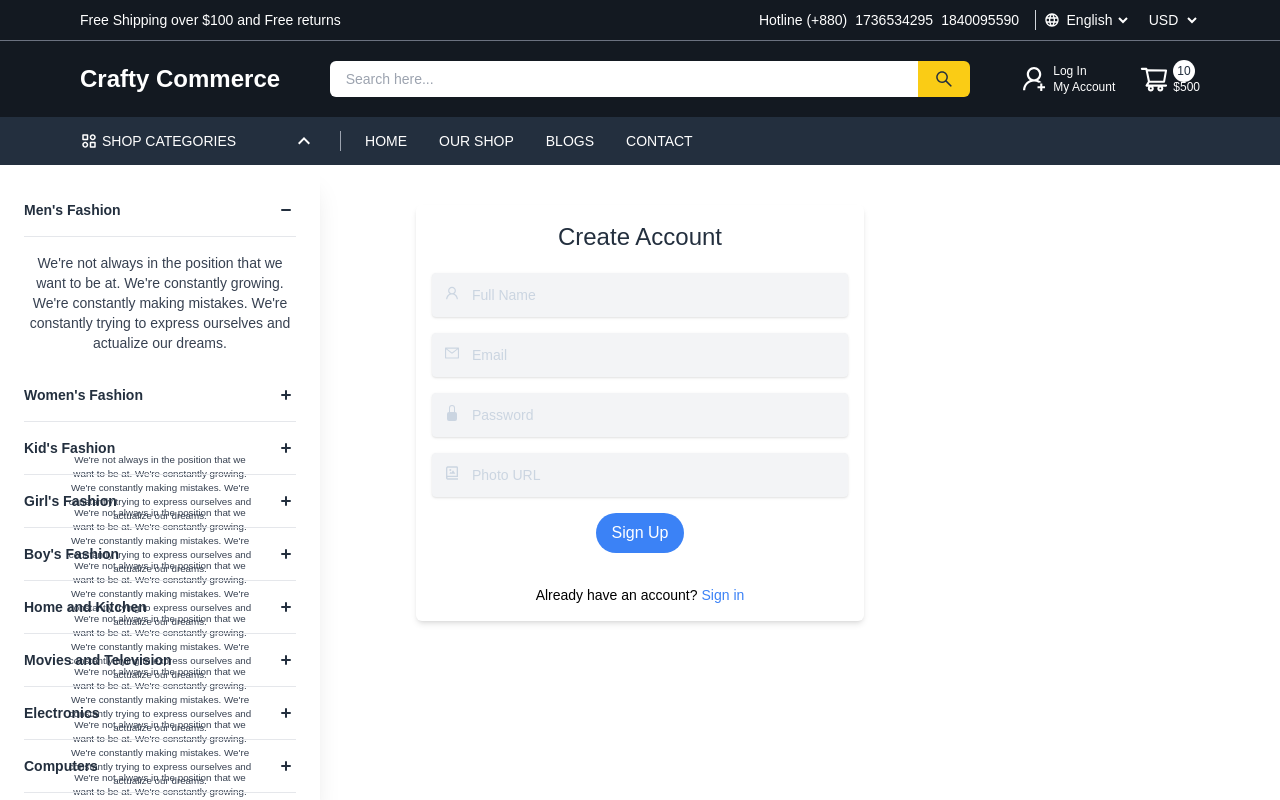
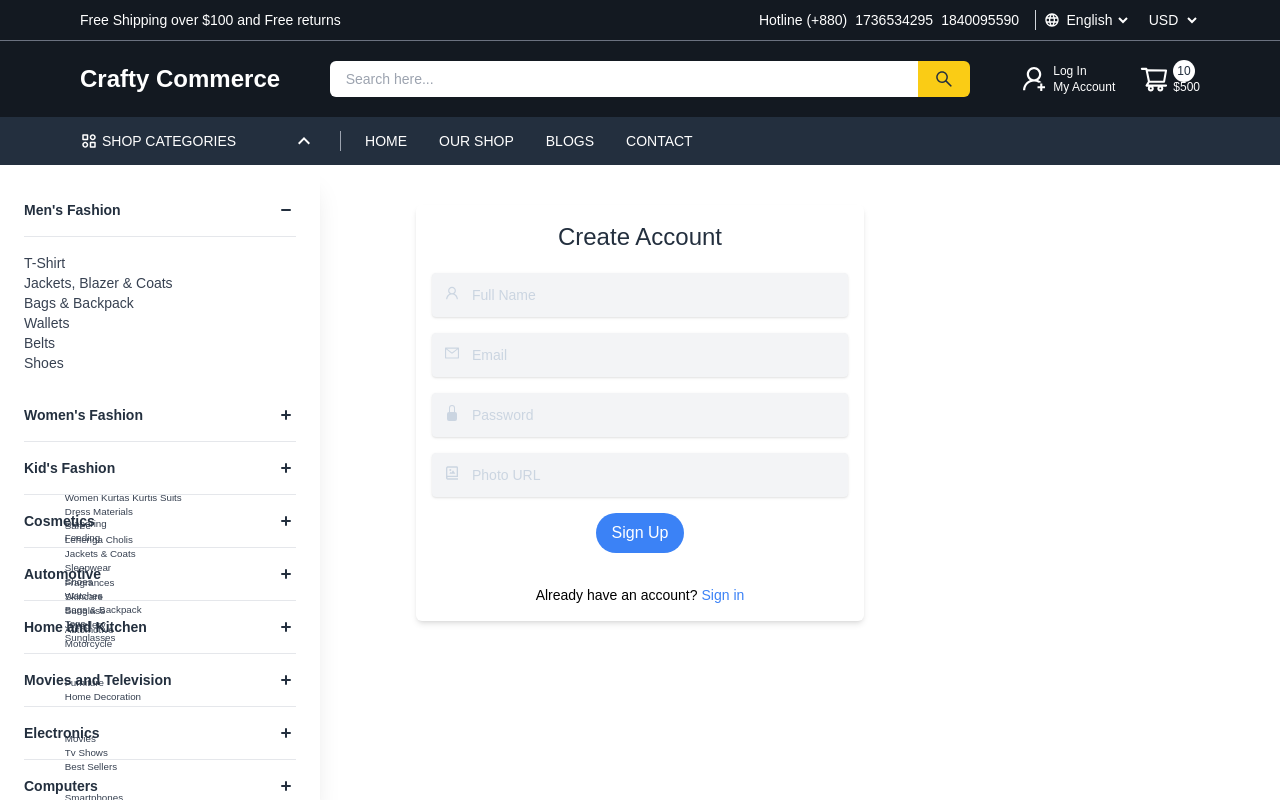
Before and after one commit to fulbabucse/amazon_client, a React (Create React App) app: page /sign-up in a window 1280 px wide. Both pictures are taken after a click on the button "SHOP CATEGORIES". Built offline with nearby package versions, Linux system fonts and the light colour scheme; no server answers.

Commit message:
save user info to mongodb

```diff
--- /dev/null
+++ b/public/cate.json
@@ -0,0 +1,94 @@
+[
+  {
+    "category_name": "Men's Fashion",
+    "sub_category": [
+      { "name": "T-Shirt", "link": "t-shirt" },
+      { "name": "Jackets, Blazer & Coats", "link": "men-jackets-coats" },
+      { "name": "bags & backpack", "link": "men-bags-backpack" },
+      { "name": "wallets", "link": "wallets" },
+      { "name": "belts", "link": "belts" },
+      { "name": "Shoes", "link": "men-shoes" }
+    ]
+  },
+  {
+    "category_name": "Women's Fashion",
+    "sub_category": [
+      {
+        "name": "women kurtas kurtis suits",
+        "link": "women-kurtas-kurtis-suits"
+      },
+      { "name": "dress materials", "link": "dress-materials" },
+      { "name": "saree", "link": "saree" },
+      { "name": "lehenga cholis", "link": "lehenga" },
+      { "name": "jackets & Coats", "link": "women-jackets-coats" },
+      { "name": "sleepwear", "link": "sleepwear" },
+      { "name": "shoes", "link": "women-shoes" },
+      { "name": "watches", "link": "women-watches" },
+      { "name": "bags & backpack", "link": "women-bags-backpack" },
+      { "name": "tops", "link": "tops" },
+      { "name": "sunglasses", "link": "women-sunglasses" }
+    ]
+  },
+  {
+    "category_name": "Kid's Fashion",
+    "sub_category": [
+      { "name": "diapering", "link": "diapering" },
+      { "name": "feeding", "link": "feeding" }
+    ]
+  },
+  {
+    "category_name": "Cosmetics",
+    "sub_category": [
+      { "name": "fragrances", "link": "fragrances" },
+      { "name": "skincare", "link": "skincare" },
+      { "name": "sunglass", "link": "sunglass" },
+      { "name": "jewellery", "link": "jewellery" }
+    ]
+  },
+  {
+    "category_name": "Automotive",
+    "sub_category": [
+      { "name": "Automotive", "link": "automotive" },
+      { "name": "motorcycle", "link": "motorcycle" }
+    ]
+  },
+  {
+    "category_name": "Home and Kitchen",
+    "sub_category": [
+      { "name": "furniture", "link": "furniture" },
+      { "name": "home decoration", "link": "home-decoration" }
+    ]
+  },
+  {
+    "category_name": "Movies and Television",
+    "sub_category": [
+      { "name": "movies", "link": "movies" },
+      { "name": "tv shows", "link": "tv-shows" },
+      { "name": "best sellers", "link": "best-sellers" }
+    ]
+  },
+  {
+    "category_name": "Electronics",
+    "sub_category": [
+      { "name": "Smartphones", "link": "smartphones" },
+      { "name": "lighting", "link": "lighting" },
+      { "name": "camera photo", "link": "camera-photo" },
+      { "name": "home audio", "link": "home-audio" },
+      {
+        "name": "security and surveillance",
+        "link": "security-and-surveillance"
+      }
+    ]
+  },
+  {
+    "category_name": "Computers",
+    "sub_category": [
+      { "name": "computer accessories", "link": "computer-accessories" },
+      { "name": "laptops", "link": "laptops" },
+      { "name": "laptop accessories", "link": "laptop-accessories" },
+      { "name": "monitors", "link": "monitors" },
+      { "name": "printers", "link": "printers" },
+      { "name": "scanners", "link": "scanners" }
+    ]
+  }
+]
--- a/src/App.js
+++ b/src/App.js
@@ -1,21 +1,28 @@
 import { onAuthStateChanged } from "firebase/auth";
 import React, { useEffect } from "react";
 import { Toaster } from "react-hot-toast";
-import { useDispatch } from "react-redux";
+import { useDispatch, useSelector } from "react-redux";
 import { RouterProvider } from "react-router";
-import { setUser } from "./features/auth/authSlice";
+import { getUser } from "./features/auth/authSlice";
 import auth from "./firebase/firebase.config";
 import router from "./routes/routes";
 
 const App = () => {
   const dispatch = useDispatch();
+  const {
+    user: { email },
+  } = useSelector((state) => state.auth);
   useEffect(() => {
     onAuthStateChanged(auth, (user) => {
       if (user?.email) {
-        dispatch(setUser(user.email));
+        dispatch(getUser(user?.email));
       }
     });
   }, [dispatch]);
+
+  useEffect(() => {
+    // dispatch(getUser(email));
+  }, [email, dispatch]);
 
   return (
     <>
--- a/src/app/store.js
+++ b/src/app/store.js
@@ -1,10 +1,14 @@
 import { configureStore } from "@reduxjs/toolkit";
+import apiSlice from "../features/api/apiSlice";
 import authSlice from "../features/auth/authSlice";
 
 const store = configureStore({
   reducer: {
+    [apiSlice.reducerPath]: apiSlice.reducer,
     auth: authSlice,
   },
+  middleware: (getDefaultMiddleware) =>
+    getDefaultMiddleware().concat(apiSlice.middleware),
 });
 
 export default store;
--- a/src/components/shared/Navbar.jsx
+++ b/src/components/shared/Navbar.jsx
@@ -1,4 +1,4 @@
-import React, { Fragment, useState } from "react";
+import React, { Fragment, useEffect, useState } from "react";
 import {
   MdOutlineLanguage,
   MdOutlineKeyboardArrowDown,
@@ -27,6 +27,7 @@ import { logOut } from "../../features/auth/authSlice";
 
 const Navbar = () => {
   const [openCategory, setOpenCategory] = useState(false);
+  const [categories, setCategories] = useState([]);
 
   const [open, setOpen] = useState(1);
   const dispatch = useDispatch();
@@ -36,7 +37,7 @@ const Navbar = () => {
   };
 
   const {
-    user: { email },
+    user: { email, name, photoURL },
   } = useSelector((state) => state.auth);
 
   const customAnimation = {
@@ -51,6 +52,13 @@ const Navbar = () => {
       })
       .catch((err) => console.log(err));
   };
+
+  useEffect(() => {
+    fetch("cate.json")
+      .then((res) => res.json())
+      .then((data) => setCategories(data))
+      .catch((err) => console.log(err));
+  }, []);
 
   return (
     <div>
@@ -149,9 +157,20 @@ const Navbar = () => {
                 <MenuHandler>
                   <button>
                     <div className="flex items-center gap-1">
+                      {email && photoURL ? (
+                        <div className="w-10 h-10">
+                          <img
+                            className="w-full h-full rounded-full"
+                            src={photoURL}
+                            alt={name}
+                          />
+                        </div>
+                      ) : (
                         <AiOutlineUserAdd className="text-3xl font-medium" />
+                      )}
                       <h3 className="text-xs text-start">
-                        {email ? "Logged" : "Log In"} <br /> My Account
+                        {email ? name.split(" ")[0] : "Log In"} <br /> My
+                        Account
                       </h3>
                     </div>
                   </button>
@@ -159,14 +178,14 @@ const Navbar = () => {
                 <MenuList className="mt-4">
                   <div className="p-2 w-96">
                     <div className="w-52 mx-auto">
-                      {email ? (
+                      {email && name ? (
                         <button
                           className=" block px-4 py-2 text-sm bg-yellow-600 text-white transition-colors duration-200 ease-in-out rounded-md text-center"
                           role="menuitem"
                           tabIndex="-1"
                           id="menu-item-0"
                         >
-                          {email}
+                          {name}
                         </button>
                       ) : (
                         <Link
@@ -306,22 +325,38 @@ const Navbar = () => {
                       role="none"
                     >
                       <Fragment>
-                        <Accordion open={open === 1} animate={customAnimation}>
+                        {categories?.map(
+                          ({ category_name, sub_category }, index) => (
+                            <Accordion
+                              key={index}
+                              open={open === index + 1}
+                              animate={customAnimation}
+                            >
                               <AccordionHeader
                                 className="text-sm"
-                            onClick={() => handleOpen(1)}
+                                onClick={() => handleOpen(index + 1)}
                               >
-                            Men's Fashion
+                                {category_name}
                               </AccordionHeader>
                               <AccordionBody>
-                            We&apos;re not always in the position that we want
-                            to be at. We&apos;re constantly growing. We&apos;re
-                            constantly making mistakes. We&apos;re constantly
-                            trying to express ourselves and actualize our
-                            dreams.
+                                <div className="flex flex-col">
+                                  {sub_category?.map(
+                                    ({ name, link }, index) => (
+                                      <Link
+                                        key={index}
+                                        to={link}
+                                        className="transition-colors font-medium duration-300 transform hover:text-gray-900 dark:hover:text-gray-200 text-start capitalize"
+                                      >
+                                        {name}
+                                      </Link>
+                                    )
+                                  )}
+                                </div>
                               </AccordionBody>
                             </Accordion>
-                        <Accordion open={open === 2} animate={customAnimation}>
+                          )
+                        )}
+                        {/* <Accordion open={open === 2} animate={customAnimation}>
                           <AccordionHeader
                             className="text-sm"
                             onClick={() => handleOpen(2)}
@@ -440,7 +475,7 @@ const Navbar = () => {
                             trying to express ourselves and actualize our
                             dreams.
                           </AccordionBody>
-                        </Accordion>
+                        </Accordion> */}
                       </Fragment>
                     </div>
                   </div>
--- /dev/null
+++ b/src/features/api/apiSlice.js
@@ -0,0 +1,10 @@
+import { createApi, fetchBaseQuery } from "@reduxjs/toolkit/query/react";
+
+const apiSlice = createApi({
+  baseQuery: fetchBaseQuery({
+    baseUrl: "http://localhost:5000",
+  }),
+  endpoints: (builder) => ({}),
+});
+
+export default apiSlice;
--- a/src/features/auth/authSlice.js
+++ b/src/features/auth/authSlice.js
@@ -6,7 +6,7 @@ import {
 import auth from "../../firebase/firebase.config";
 
 const initialState = {
-  user: { email: "", name: "", photo: "" },
+  user: { email: "", name: "", photoURL: "" },
   isLoading: false,
   error: "",
 };
@@ -26,6 +26,19 @@ export const signInUser = createAsyncThunk(
     return res.user.email;
   }
 );
+
+export const getUser = createAsyncThunk("auth/getUser", async (email) => {
+  const res = await fetch(`http://localhost:5000/users?email=${email}`);
+  const user = await res.json();
+
+  console.log("outside user", user);
+
+  if (user?.status) {
+    console.log("inside user", user);
+    return user;
+  }
+  return email;
+});
 
 const authSlice = createSlice({
   name: "auth",
@@ -70,6 +83,25 @@ const authSlice = createSlice({
         state.isLoading = false;
         state.user.email = "";
         state.error = action.error.message;
+      })
+      .addCase(getUser.pending, (state, action) => {
+        state.isLoading = true;
+        state.user = {};
+        state.error = "";
+      })
+      .addCase(getUser.fulfilled, (state, { payload }) => {
+        if (payload.status) {
+          state.user = payload.user;
+        } else {
+          state.user.email = payload;
+        }
+        state.isLoading = false;
+        state.error = "";
+      })
+      .addCase(getUser.rejected, (state, action) => {
+        state.isLoading = false;
+        state.user = {};
+        state.error = action.error.message;
       });
   },
 });
--- /dev/null
+++ b/src/features/auth/userApi.js
@@ -0,0 +1,20 @@
+import apiSlice from "../api/apiSlice";
+import { getUser } from "./authSlice";
+
+const userApi = apiSlice.injectEndpoints({
+  endpoints: (builder) => ({
+    saveToDatabase: builder.mutation({
+      query: (data) => ({
+        url: `/users/${data.email}`,
+        method: "PUT",
+        body: data,
+      }),
+      async onQueryStarted(data, { dispatch, queryFulfilled }) {
+        await queryFulfilled;
+        dispatch(getUser(data?.email));
+      },
+    }),
+  }),
+});
+
+export const { useSaveToDatabaseMutation } = userApi;
--- a/src/pages/users/SignIn.jsx
+++ b/src/pages/users/SignIn.jsx
@@ -3,7 +3,7 @@ import { useForm } from "react-hook-form";
 import { AiOutlineMail } from "react-icons/ai";
 import { BsFillLockFill } from "react-icons/bs";
 import { useDispatch, useSelector } from "react-redux";
-import { Link } from "react-router-dom";
+import { Link, useNavigate } from "react-router-dom";
 import { signInUser } from "../../features/auth/authSlice";
 
 const SignIn = () => {
@@ -14,11 +14,20 @@ const SignIn = () => {
     formState: { errors },
   } = useForm();
 
-  const { error } = useSelector((state) => state.auth);
+  const navigate = useNavigate();
+
+  const {
+    user: { email },
+    error,
+  } = useSelector((state) => state.auth);
 
   const handleSignUser = (data) => {
     dispatch(signInUser({ email: data.email, password: data.password }));
   };
+
+  if (email) {
+    return navigate("/");
+  }
 
   let setError;
 
--- a/src/pages/users/SignUp.jsx
+++ b/src/pages/users/SignUp.jsx
@@ -6,9 +6,11 @@ import { BsFillLockFill } from "react-icons/bs";
 import { useDispatch, useSelector } from "react-redux";
 import { Link, useNavigate } from "react-router-dom";
 import { createUser } from "../../features/auth/authSlice";
+import { useSaveToDatabaseMutation } from "../../features/auth/userApi";
 
 const SignUp = () => {
   const dispatch = useDispatch();
+  const [saveToDB] = useSaveToDatabaseMutation();
   const {
     register,
     handleSubmit,
@@ -23,14 +25,14 @@ const SignUp = () => {
     error,
   } = useSelector((state) => state.auth);
 
-  // useEffect(() => {}, [email]);
-
   const handleCreateUser = (data) => {
     dispatch(createUser({ email: data.email, password: data.password }));
-    if (email) {
-      return navigate("/");
-    }
+    saveToDB(data);
   };
+
+  if (email) {
+    return navigate("/");
+  }
 
   let setError = "";
 
```
Lines whose indentation alone changed are shown as unchanged.
